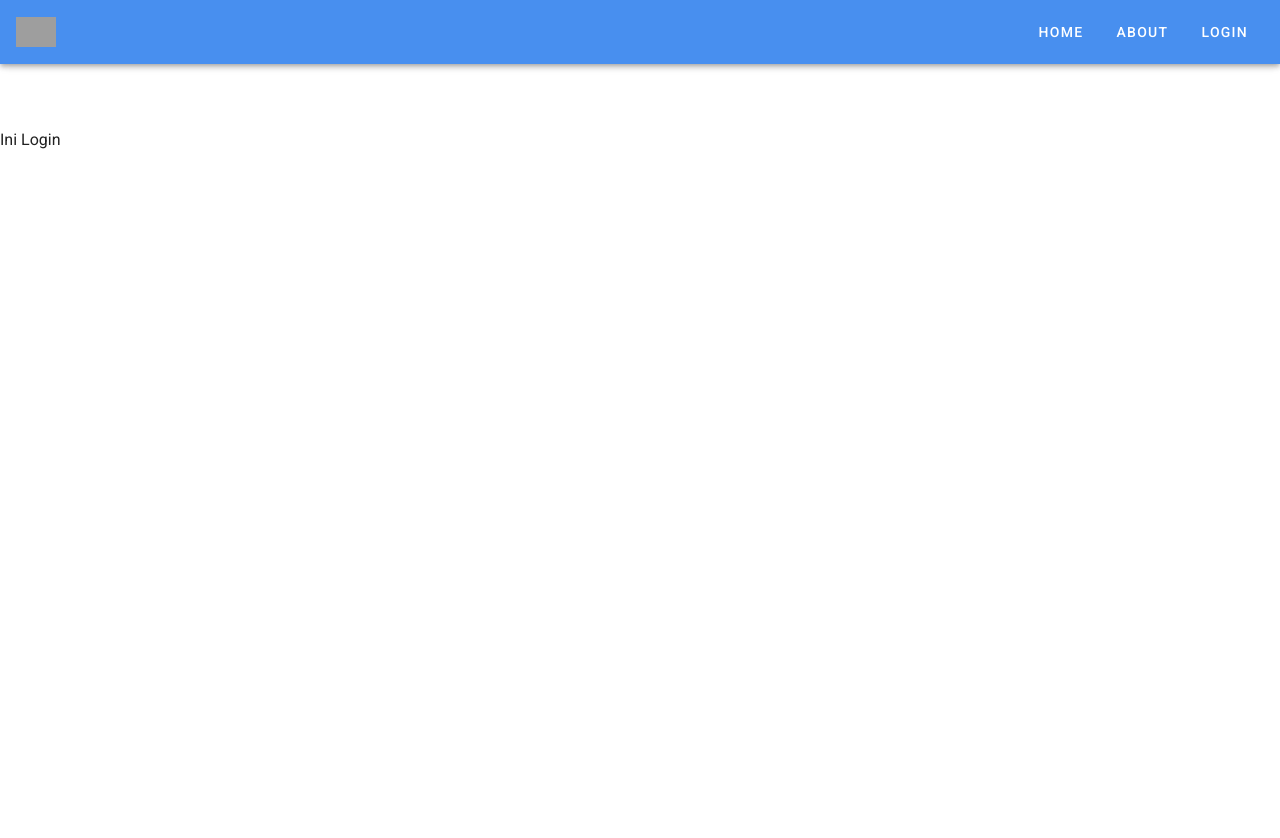
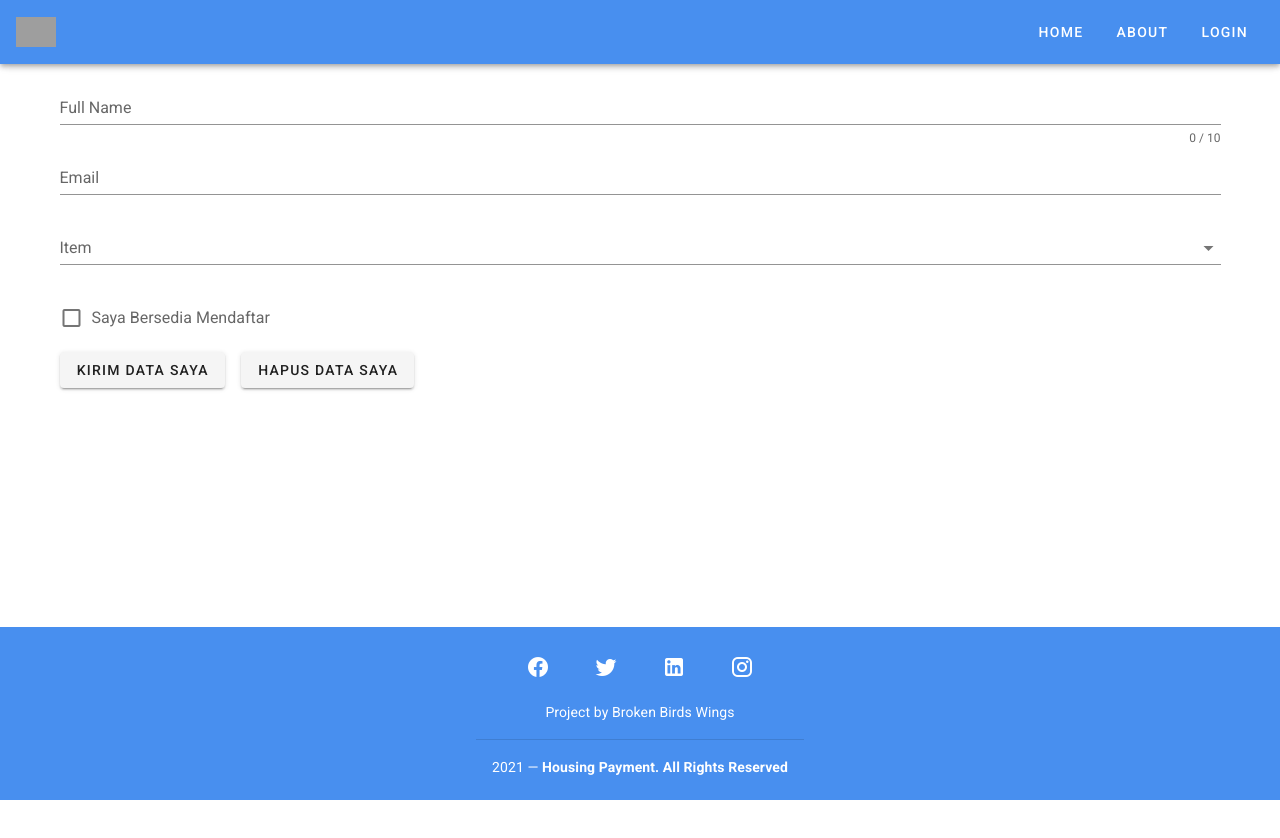
Before and after one commit to BriyanSitinjak/vuetify-tutorial, a Vue app in the folder vuetify-tutorial/: page /login in a window 1280 px wide. Shown: the top 838 px of the page. After the commit the page ends 800 px from the top, so only its background shows below. Built offline with nearby package versions, Linux system fonts and the light colour scheme; grey boxes are pictures that could not be loaded.

Commit message:
add vuelidate

```diff
--- a/vuetify-tutorial/package.json
+++ b/vuetify-tutorial/package.json
@@ -9,15 +9,16 @@
   },
   "dependencies": {
     "core-js": "^3.6.5",
-    "vue": "^2.6.11",
+    "vue": "^2.6.12",
     "vue-router": "^3.2.0",
+    "vuelidate": "^0.7.6",
     "vuetify": "^2.4.0"
   },
   "devDependencies": {
     "@vue/cli-plugin-babel": "~4.5.0",
     "@vue/cli-plugin-eslint": "~4.5.0",
     "@vue/cli-plugin-router": "~4.5.0",
-    "@vue/cli-service": "~4.5.0",
+    "@vue/cli-service": "^4.5.13",
     "babel-eslint": "^10.1.0",
     "eslint": "^6.7.2",
     "eslint-plugin-vue": "^6.2.2",
--- a/vuetify-tutorial/src/App.vue
+++ b/vuetify-tutorial/src/App.vue
@@ -1,57 +1,27 @@
 <template>
   <v-app>
-    <v-app-bar
-      app
-      color="primary lighten-1"
-      dark
-    >
-      <div class="d-flex align-center">
-        <v-img
-          alt="Vuetify Logo"
-          class="shrink mr-2"
-          contain
-          src="https://cdn.vuetifyjs.com/images/logos/vuetify-logo-dark.png"
-          transition="scale-transition"
-          width="40"
-        />
-      </div>
-
-      <v-spacer></v-spacer>
-
-      <v-btn
-        href="/"
-        text
-      >
-        <span>HOME</span>
-        <!-- <v-icon large>mdi-home</v-icon> -->
-      </v-btn>
-      <v-btn
-      href="/about"
-      text
-      >
-        <span>ABOUT</span>
-      </v-btn>
-      <v-btn
-      href="/login"
-      text
-      >
-        <span>LOGIN</span>
-      </v-btn>
-    </v-app-bar>
-
     <v-main>
-      <router-view/>
+      <app-toolbar></app-toolbar>
+      <router-view />
+      <app-footer></app-footer>
     </v-main>
   </v-app>
 </template>
 
 <script>
+import AppFooter from "./components/AppFooter.vue";
+import AppToolbar from "./components/AppToolbar.vue";
 
 export default {
-  name: 'App',
+  name: "App",
 
   data: () => ({
     //
   }),
+
+  components: {
+    AppFooter,
+    AppToolbar,
+  },
 };
 </script>
--- a/vuetify-tutorial/src/components/AppFooter.vue
+++ b/vuetify-tutorial/src/components/AppFooter.vue
@@ -1,19 +1,8 @@
 <template>
-  <v-footer
-    color="primary lighten-1"
-    padless
-    absolute
-  >
-    <v-layout
-    justify-center
-    wrap
-    >
+  <v-footer color="primary lighten-1" paddless fixed>
+    <v-layout justify-center wrap>
       <!-- add v-layout for make content to the center -->
-      <v-card
-      flat
-      tile
-      class="primary lighten-1 white--text text-center"
-      >
+      <v-card flat tile class="primary lighten-1 white--text text-center">
         <v-card-text>
           <v-btn
             v-for="icon in icons"
@@ -34,7 +23,8 @@
         <v-divider></v-divider>
 
         <v-card-text class="white--text">
-        {{ new Date().getFullYear() }} — <strong>Housing Payment. All Rights Reserved</strong>
+          {{ new Date().getFullYear() }} —
+          <strong>Housing Payment. All Rights Reserved</strong>
         </v-card-text>
       </v-card>
     </v-layout>
@@ -44,12 +34,7 @@
 <script>
 export default {
   data: () => ({
-      icons: [
-        'mdi-facebook',
-        'mdi-twitter',
-        'mdi-linkedin',
-        'mdi-instagram',
-      ],
+    icons: ["mdi-facebook", "mdi-twitter", "mdi-linkedin", "mdi-instagram"],
   }),
-  }
+};
 </script>
--- a/vuetify-tutorial/src/components/AppHome.vue
+++ b/vuetify-tutorial/src/components/AppHome.vue
@@ -1,23 +1,3 @@
 <template>
-    <div>
-        <app-landing-page></app-landing-page>
-        <v-spacer></v-spacer>
-        <app-footer></app-footer>
-    </div>
+  <div>Home Component</div>
 </template>
-
-
-<script>
-
-import AppFooter from './AppFooter'
-import AppLandingPage from './AppLandingPage.vue'
-
-
-export default {
-    components : {
-        AppFooter,
-        AppLandingPage
-    }
-
-}
-</script>
--- a/vuetify-tutorial/src/components/AppToolbar.vue
+++ b/vuetify-tutorial/src/components/AppToolbar.vue
@@ -1,34 +1,28 @@
 <template>
-  <v-card
-    color="#FFFFFF"
-    flat
-    height="200px"
-    tile
-  >
-    <v-toolbar
-    dense
-    color="blue darken-2"
-    dark>
-    <!-- dark stand for all items to be light or readable -->
-      <v-app-bar-nav-icon></v-app-bar-nav-icon>
+  <v-app-bar app color="primary lighten-1" dark>
+    <div class="d-flex align-center">
+      <v-img
+        alt="Vuetify Logo"
+        class="shrink mr-2"
+        contain
+        src="https://cdn.vuetifyjs.com/images/logos/vuetify-logo-dark.png"
+        transition="scale-transition"
+        width="40"
+      />
+    </div>
 
-       <v-spacer></v-spacer>
+    <v-spacer></v-spacer>
 
-      <v-toolbar-title class="white--text">Housing Payment</v-toolbar-title>
-
-      <v-spacer></v-spacer>
-
-      <v-btn icon>
-        <v-icon>mdi-magnify</v-icon>
-      </v-btn>
-
-      <v-btn icon>
-        <v-icon>mdi-heart</v-icon>
-      </v-btn>
-
-      <v-btn icon>
-        <v-icon>mdi-dots-vertical</v-icon>
-      </v-btn>
-    </v-toolbar>
-  </v-card>
+    <v-btn href="/" text>
+      <span>HOME</span>
+      <!-- <v-icon large>mdi-home</v-icon> -->
+    </v-btn>
+    <v-btn href="/about" text>
+      <span>ABOUT</span>
+    </v-btn>
+    <router-link to="/login">
+      <v-btn text>LOGIN</v-btn>
+      <!-- text stands for dissapear the background of button -->
+    </router-link>
+  </v-app-bar>
 </template>
--- a/vuetify-tutorial/src/views/About.vue
+++ b/vuetify-tutorial/src/views/About.vue
@@ -1,5 +1,15 @@
 <template>
   <div class="about">
-    <h1>This is an about page</h1>
+    <app-landing-page></app-landing-page>
   </div>
 </template>
+
+<script>
+import AppLandingPage from "../components/AppLandingPage.vue";
+
+export default {
+  components: {
+    AppLandingPage,
+  },
+};
+</script>
--- a/vuetify-tutorial/src/views/Login.vue
+++ b/vuetify-tutorial/src/views/Login.vue
@@ -1,17 +1,118 @@
 <template>
-    <v-app>
-        <v-content>
-            <p>Ini Login</p>
-        </v-content>
-    </v-app>
+  <!-- 30:16 Youtube -->
+  <v-container>
+    <form>
+      <v-text-field
+        v-model="name"
+        :error-messages="nameErrors"
+        :counter="10"
+        label="Full Name"
+        required
+        @input="$v.name.$touch()"
+        @blur="$v.name.$touch()"
+      ></v-text-field>
+      <v-text-field
+        v-model="email"
+        :errormessage="emailErrors"
+        label="Email"
+        required
+        @input="$v.email.$touch()"
+        @blur="$v.email.$touch()"
+      ></v-text-field>
+      <v-select
+        v-model="select"
+        :items="items"
+        :error-messages="selectErrors"
+        label="Item"
+        required
+        @change="$v.select.$touch()"
+        @blur="$v.select.$touch()"
+      ></v-select>
+      <v-checkbox
+        v-model="checkbox"
+        :error-messages="checkboxErrors"
+        label="Saya Bersedia Mendaftar"
+        required
+        @change="$v.checkbox.$touch()"
+        @blur="$v.checkbox.$touch()"
+      ></v-checkbox>
+
+      <v-btn class="mr-4" @click="submit"> KIRIM DATA SAYA </v-btn>
+
+      <v-btn @click="clear"> HAPUS DATA SAYA </v-btn>
+    </form>
+  </v-container>
 </template>
 
 <script>
+import { validationMixin } from "vuelidate";
+import { required, maxLength, email } from "vuelidate/lib/validators";
+
 export default {
-    data(){
-        return {
+  mixins: [validationMixin],
 
-        }
-    }
-}
+  validations: {
+    name: { required, maxLength: maxLength(10) },
+    email: { required, email },
+    select: { required },
+    checkbox: {
+      checked(val) {
+        return val;
+      },
+    },
+  },
+
+  data: () => ({
+    name: "",
+    email: "",
+    select: null,
+    items: ["Item 1", "Item 2", "Item 3", "Item 4"],
+    checkbox: false,
+  }),
+
+  computed: {
+    checkboxErrors() {
+      const errors = [];
+      if (!this.$v.checkbox.$dirty) return errors;
+      !this.$v.checkbox.checked &&
+        errors.push("Kamu harus menyetujui untuk melanjutkannya!");
+      return errors;
+    },
+    selectErrors() {
+      const errors = [];
+      if (!this.$v.select.$dirty) return errors;
+      !this.$v.select.required && errors.push("Pilih salah satu item!");
+      return errors;
+    },
+    nameErrors() {
+      const errors = [];
+      if (!this.$v.name.dirty) return errors;
+      !this.$v.name.maxLength &&
+        errors.push("Nama Lengkap minimal 10 karakter!");
+      !this.$v.name.required && errors.push("Lengkapi nama anda!");
+      return errors;
+    },
+    emailErrors() {
+      const errors = [];
+      if (!this.$v.email.$dirty) return errors;
+      !this.$v.email.email &&
+        errors.push("Harus menggunakan email yang valid!");
+      !this.$v.email.required && errors.push("Lengkapi Email anda!");
+      return errors;
+    },
+  },
+
+  methods: {
+    submit() {
+      this.$v.$touch();
+    },
+    clear() {
+      this.$v.$reset();
+      this.name = "";
+      this.email = "";
+      this.select = null;
+      this.checkbox = false;
+    },
+  },
+};
 </script>
```
Also changed, not shown: vuetify-tutorial/src/views/Home.vue (+7 -7 lines), 1 other file (tests, documents, lock files or other folders). Lines whose indentation alone changed are shown as unchanged.
